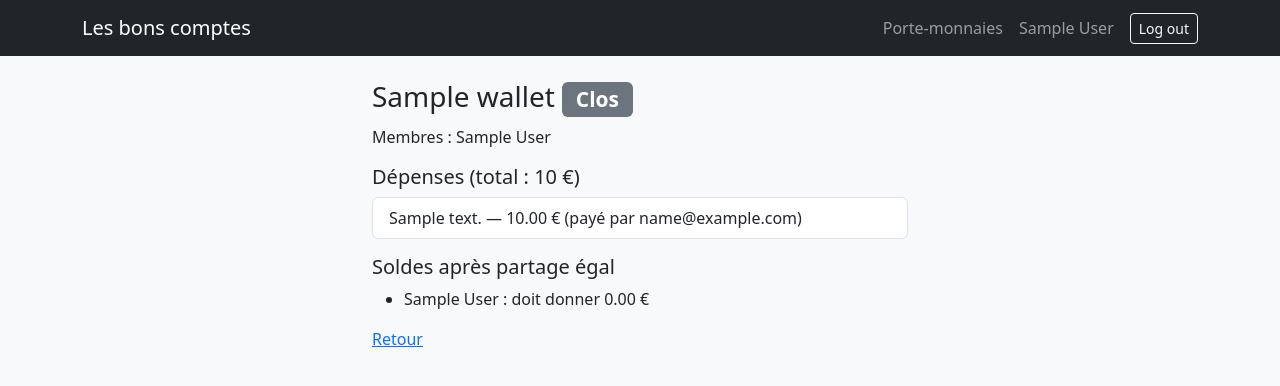
After one commit to Aymenmessikh/the-good-accounts, a Django app: page /wallets/1/ in a window 1280 px wide. The commit adds this page. Shown: the top 386 px of the page. Run offline with Django 5.2, Linux system fonts and the light colour scheme; a user stored in the database is signed in; tables that the repository leaves empty hold one stand-in row (values such as "Sample post").

Commit message:
feat: add shared wallets and expenses

```diff
--- /dev/null
+++ b/expenses/apps.py
@@ -0,0 +1,6 @@
+from django.apps import AppConfig
+
+
+class ExpensesConfig(AppConfig):
+    default_auto_field = "django.db.models.BigAutoField"
+    name = "expenses"
--- /dev/null
+++ b/expenses/forms.py
@@ -0,0 +1,9 @@
+from django import forms
+from .models import Expense
+
+
+class ExpenseForm(forms.ModelForm):
+    class Meta:
+        model = Expense
+        fields = ["description", "amount", "paid_by"]
+        labels = {"description": "Description", "amount": "Montant (€)", "paid_by": "Payé par (facultatif)"}
--- /dev/null
+++ b/expenses/models.py
@@ -0,0 +1,18 @@
+from django.conf import settings
+from django.core.validators import MinValueValidator
+from django.db import models
+
+
+class Expense(models.Model):
+    wallet = models.ForeignKey("wallets.Wallet", on_delete=models.CASCADE, related_name="expenses")
+    description = models.CharField(max_length=200)
+    amount = models.DecimalField(max_digits=10, decimal_places=2, validators=[MinValueValidator(0.01)])
+    created_by = models.ForeignKey(settings.AUTH_USER_MODEL, on_delete=models.CASCADE, related_name="created_expenses")
+    paid_by = models.ForeignKey(settings.AUTH_USER_MODEL, on_delete=models.SET_NULL, null=True, blank=True, related_name="paid_expenses")
+    created_at = models.DateTimeField(auto_now_add=True)
+
+    class Meta:
+        ordering = ["-created_at"]
+
+    def __str__(self):
+        return self.description
--- a/templates/base.html
+++ b/templates/base.html
@@ -13,6 +13,7 @@
 
       <div class="d-flex align-items-center gap-3">
         {% if user.is_authenticated %}
+       <a class="navbar-text text-decoration-none" href="{% url 'wallets:list' %}">Porte-monnaies</a>
        <a class="navbar-text text-decoration-none" href="{% url 'accounts:profile' %}">{{ user.get_full_name }}</a>
           <form method="post" action="{% url 'accounts:logout' %}" class="m-0">
             {% csrf_token %}
--- a/templates/home.html
+++ b/templates/home.html
@@ -4,5 +4,6 @@
 
 {% block content %}
 <h1 class="h3">Welcome, {{ user.first_name }}</h1>
-<p class="text-muted">Your wallets will appear here soon.</p>
+<p class="text-muted">Gérez vos porte-monnaies communs et partagez les dépenses.</p>
+<a class="btn btn-primary" href="{% url 'wallets:list' %}">Voir mes porte-monnaies</a>
 {% endblock %}
--- /dev/null
+++ b/templates/wallets/detail.html
@@ -0,0 +1,9 @@
+{% extends "base.html" %}{% block title %}{{ wallet.name }}{% endblock %}{% block content %}
+<h1 class="h3">{{ wallet.name }} {% if wallet.is_closed %}<span class="badge bg-secondary">Clos</span>{% endif %}</h1>
+<p>Membres : {% for member in wallet.members.all %}{{ member.get_full_name }}{% if not forloop.last %}, {% endif %}{% endfor %}</p>
+<h2 class="h5">Dépenses (total : {{ total }} €)</h2><ul class="list-group mb-3">{% for expense in expenses %}<li class="list-group-item d-flex justify-content-between">{{ expense.description }} — {{ expense.amount }} € (payé par {{ expense.paid_by|default:expense.created_by }}){% if expense.can_delete %}<form method="post" action="{% url 'wallets:delete_expense' expense.id %}">{% csrf_token %}<button class="btn btn-sm btn-outline-danger">Supprimer</button></form>{% endif %}</li>{% empty %}<li class="list-group-item">Aucune dépense.</li>{% endfor %}</ul>
+{% if pending_invitations %}<h2 class="h5">Invitations en attente</h2><ul>{% for invitation in pending_invitations %}<li>{{ invitation.email }}</li>{% endfor %}</ul>{% endif %}
+{% if not wallet.is_closed %}<h2 class="h5">Ajouter une dépense</h2><form method="post">{% csrf_token %}{{ expense_form.as_p }}<button name="add_expense" class="btn btn-primary">Ajouter</button></form>
+<h2 class="h5 mt-4">Inviter un compte</h2><form method="post">{% csrf_token %}{{ invitation_form.as_p }}<button name="invite" class="btn btn-outline-primary">Inviter</button></form>
+<form method="post" action="{% url 'wallets:close' wallet.id %}" class="mt-4">{% csrf_token %}<button class="btn btn-warning">Clôturer et calculer les soldes</button></form>{% else %}<h2 class="h5">Soldes après partage égal</h2><ul>{% for item in balances %}<li>{{ item.user.get_full_name }} : {% if item.balance > 0 %}doit recevoir{% else %}doit donner{% endif %} {{ item.balance|floatformat:2|cut:"-" }} €</li>{% endfor %}</ul>{% endif %}
+<a href="{% url 'wallets:list' %}">Retour</a>{% endblock %}
--- /dev/null
+++ b/templates/wallets/list.html
@@ -0,0 +1,6 @@
+{% extends "base.html" %}{% block title %}Mes porte-monnaies{% endblock %}{% block content %}
+<h1 class="h3">Mes porte-monnaies</h1>
+<ul class="list-group mb-4">{% for wallet in wallets %}<li class="list-group-item"><a href="{% url 'wallets:detail' wallet.id %}">{{ wallet.name }}</a> — {% if wallet.is_closed %}clos{% else %}ouvert{% endif %}</li>{% empty %}<li class="list-group-item">Aucun porte-monnaie.</li>{% endfor %}</ul>
+<h2 class="h5">Créer un porte-monnaie</h2><form method="post" action="{% url 'wallets:create' %}">{% csrf_token %}{{ form.as_p }}<button class="btn btn-primary">Créer</button></form>
+{% if invitations %}<h2 class="h5 mt-4">Invitations reçues</h2>{% for invitation in invitations %}<form method="post" action="{% url 'wallets:accept' invitation.id %}" class="mb-2">{% csrf_token %}{{ invitation.wallet.name }} <button class="btn btn-sm btn-success">Accepter</button></form>{% endfor %}{% endif %}
+{% endblock %}
--- a/the_good_accounts/urls.py
+++ b/the_good_accounts/urls.py
@@ -6,6 +6,7 @@ from .views import HomeView
 urlpatterns = [
     path("admin/", admin.site.urls),
     path("api/v1/auth/", include("accounts.api_urls")),
+    path("", include("wallets.urls")),
     path("", HomeView.as_view(), name="home"),
     path("", include("accounts.urls")),
 ]
--- /dev/null
+++ b/wallets/apps.py
@@ -0,0 +1,6 @@
+from django.apps import AppConfig
+
+
+class WalletsConfig(AppConfig):
+    default_auto_field = "django.db.models.BigAutoField"
+    name = "wallets"
--- /dev/null
+++ b/wallets/forms.py
@@ -0,0 +1,12 @@
+from django import forms
+from .models import Wallet
+
+
+class WalletForm(forms.ModelForm):
+    class Meta:
+        model = Wallet
+        fields = ["name"]
+
+
+class InvitationForm(forms.Form):
+    email = forms.EmailField(label="Adresse e-mail")
--- /dev/null
+++ b/wallets/urls.py
@@ -0,0 +1,12 @@
+from django.urls import path
+from . import views
+
+app_name = "wallets"
+urlpatterns = [
+    path("wallets/", views.wallet_list, name="list"),
+    path("wallets/create/", views.wallet_create, name="create"),
+    path("wallets/invitations/<int:invitation_id>/accept/", views.invitation_accept, name="accept"),
+    path("wallets/<int:wallet_id>/", views.wallet_detail, name="detail"),
+    path("wallets/<int:wallet_id>/close/", views.wallet_close, name="close"),
+    path("expenses/<int:expense_id>/delete/", views.expense_delete, name="delete_expense"),
+]
--- /dev/null
+++ b/wallets/views.py
@@ -0,0 +1,104 @@
+from decimal import Decimal
+
+from django.contrib import messages
+from django.contrib.auth.decorators import login_required
+from django.db import transaction
+from django.db.models import Q, Sum
+from django.shortcuts import get_object_or_404, redirect, render
+
+from expenses.forms import ExpenseForm
+from expenses.models import Expense
+from .forms import InvitationForm, WalletForm
+from .models import Invitation, Membership, Wallet
+
+
+@login_required
+def wallet_list(request):
+    wallets = Wallet.objects.filter(members=request.user).distinct()
+    invitations = Invitation.objects.filter(email__iexact=request.user.email, accepted=False)
+    return render(request, "wallets/list.html", {"wallets": wallets, "invitations": invitations, "form": WalletForm()})
+
+
+@login_required
+def wallet_create(request):
+    form = WalletForm(request.POST or None)
+    if request.method == "POST" and form.is_valid():
+        wallet = form.save(commit=False)
+        wallet.created_by = request.user
+        wallet.save()
+        Membership.objects.create(wallet=wallet, user=request.user)
+        messages.success(request, "Porte-monnaie créé.")
+    return redirect("wallets:list")
+
+
+@login_required
+def invitation_accept(request, invitation_id):
+    invitation = get_object_or_404(Invitation, pk=invitation_id, email__iexact=request.user.email, accepted=False)
+    invitation.accepted = True
+    invitation.save(update_fields=["accepted"])
+    Membership.objects.get_or_create(wallet=invitation.wallet, user=request.user)
+    messages.success(request, "Invitation acceptée.")
+    return redirect("wallets:list")
+
+
+@login_required
+def wallet_detail(request, wallet_id):
+    wallet = get_object_or_404(Wallet, pk=wallet_id, members=request.user)
+    expense_form = ExpenseForm(request.POST or None)
+    expense_form.fields["paid_by"].queryset = wallet.members.all()
+    invitation_form = InvitationForm(request.POST or None, prefix="invite")
+    if request.method == "POST":
+        if "add_expense" in request.POST:
+            if not wallet.is_closed and expense_form.is_valid():
+                expense = expense_form.save(commit=False)
+                expense.wallet = wallet
+                expense.created_by = request.user
+                expense.save()
+                messages.success(request, "Dépense ajoutée.")
+                return redirect("wallets:detail", wallet_id=wallet.id)
+        if "invite" in request.POST and invitation_form.is_valid():
+            email = invitation_form.cleaned_data["email"].lower()
+            if not wallet.members.filter(email__iexact=email).exists():
+                Invitation.objects.get_or_create(wallet=wallet, email=email, defaults={"invited_by": request.user})
+            messages.success(request, "Invitation enregistrée.")
+            return redirect("wallets:detail", wallet_id=wallet.id)
+    expenses = wallet.expenses.select_related("created_by", "paid_by")
+    for expense in expenses:
+        expense.can_delete = not wallet.is_closed and (
+            expense.paid_by_id == request.user.id
+            if expense.paid_by_id
+            else expense.created_by_id == request.user.id
+        )
+    pending_invitations = wallet.invitations.filter(accepted=False)
+    total = expenses.aggregate(total=Sum("amount"))["total"] or Decimal("0.00")
+    balances = []
+    if wallet.is_closed:
+        members = list(wallet.members.all())
+        share = total / len(members) if members else Decimal("0")
+        for member in members:
+            paid = expenses.filter(Q(paid_by=member) | Q(paid_by__isnull=True, created_by=member)).aggregate(total=Sum("amount"))["total"] or Decimal("0")
+            balances.append({"user": member, "balance": (paid - share).quantize(Decimal("0.01"))})
+    return render(request, "wallets/detail.html", {"wallet": wallet, "expenses": expenses, "total": total, "expense_form": expense_form, "invitation_form": invitation_form, "balances": balances, "pending_invitations": pending_invitations})
+
+
+@login_required
+def expense_delete(request, expense_id):
+    expense = get_object_or_404(Expense.objects.select_related("wallet"), pk=expense_id, wallet__members=request.user)
+    can_delete = expense.paid_by_id == request.user.id if expense.paid_by_id else expense.created_by_id == request.user.id
+    if request.method == "POST" and not expense.wallet.is_closed and can_delete:
+        wallet_id = expense.wallet_id
+        expense.delete()
+        messages.success(request, "Dépense supprimée.")
+        return redirect("wallets:detail", wallet_id=wallet_id)
+    return redirect("wallets:detail", wallet_id=expense.wallet_id)
+
+
+@login_required
+@transaction.atomic
+def wallet_close(request, wallet_id):
+    wallet = get_object_or_404(Wallet.objects.select_for_update(), pk=wallet_id, members=request.user)
+    if request.method == "POST":
+        wallet.is_closed = True
+        wallet.save(update_fields=["is_closed"])
+        messages.success(request, "Porte-monnaie clôturé. Les soldes sont calculés à parts égales.")
+    return redirect("wallets:detail", wallet_id=wallet.id)
```
Also changed, not shown: wallets/models.py (added, +33 -0 lines), wallets/tests.py (added, +101 -0 lines), accounts/migrations/__init__.py (added), expenses/migrations/0001_initial.py (added), expenses/migrations/__init__.py (added), wallets/migrations/0001_initial.py (added), wallets/migrations/__init__.py (added).
